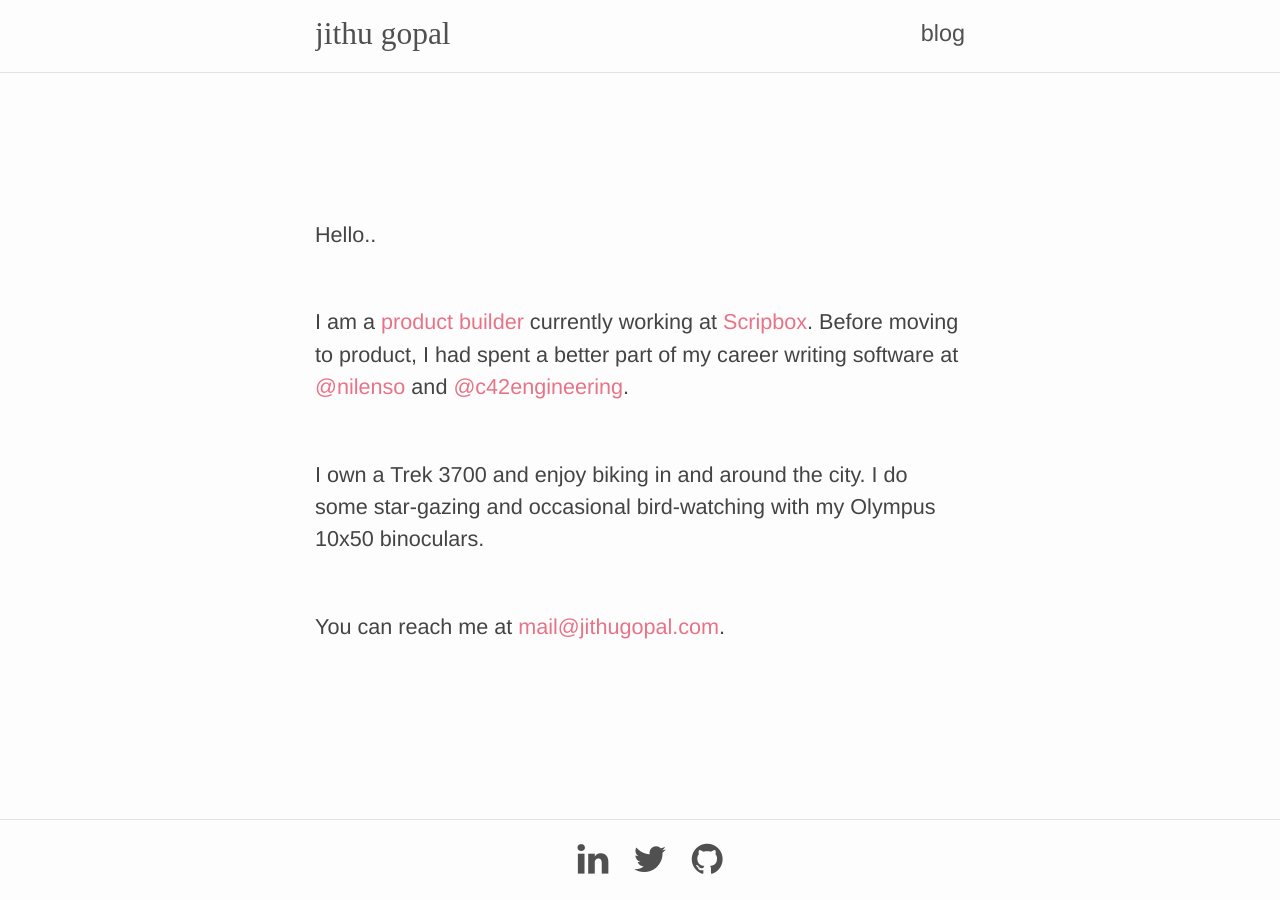
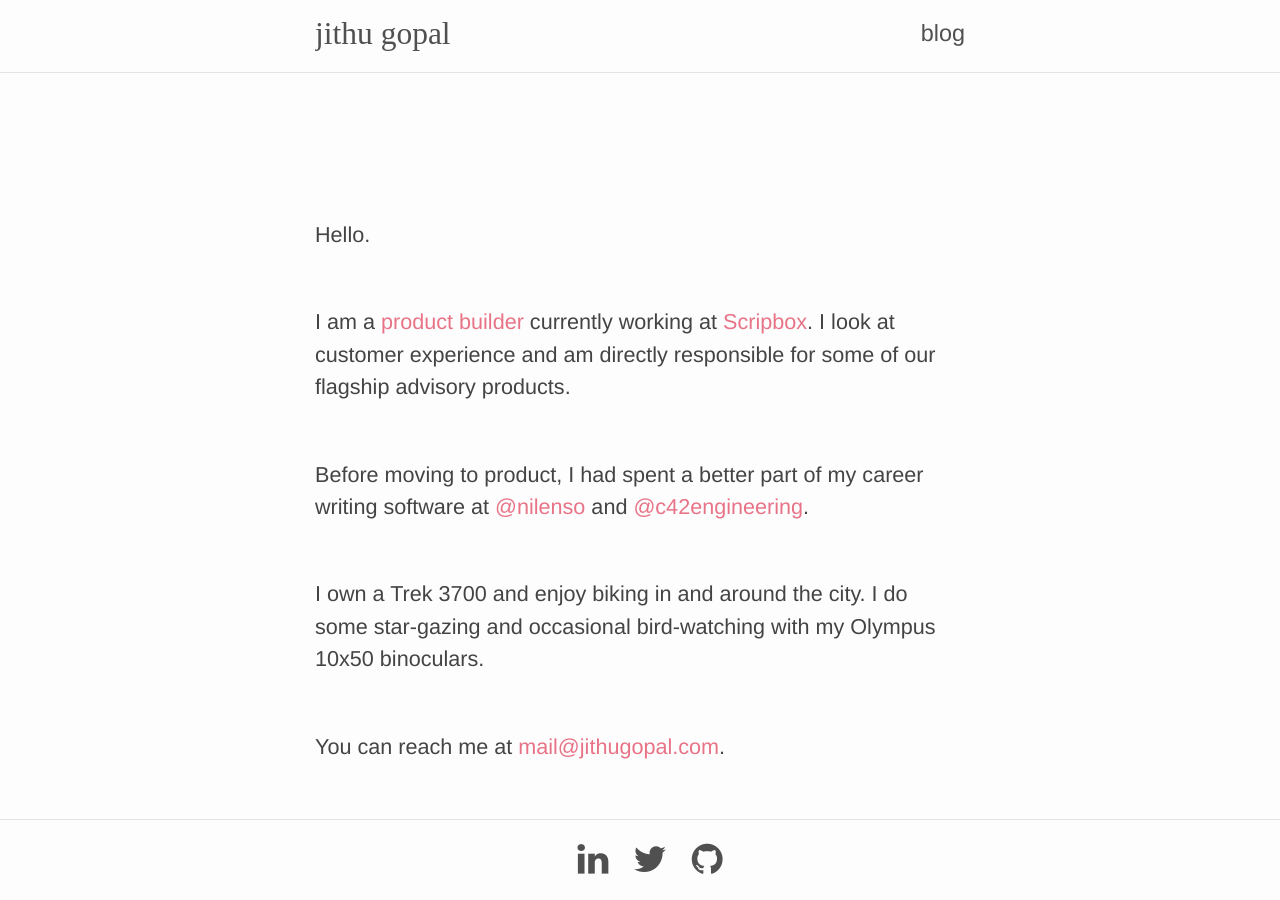
Before and after one commit to jithugopal/jithugopal.github.com, a Jekyll site: the page built from index.html, in a window 1280 px wide. Built offline with Jekyll 4.4.1, drawn with Linux system fonts in a browser that asks for light colours; nearby versions of some CDN libraries.

Commit message:
Expand bio

```diff
--- a/index.html
+++ b/index.html
@@ -7,8 +7,13 @@
 ---
 
 <div class="about">
-  <p>Hello..</p>
-  <p>I am a <a href="https://www.linkedin.com/in/jithu-gopal-842119b/" target="_blank">product builder</a> currently working at <a href="https://scripbox.com" target="_blank">Scripbox</a>. Before moving to product, I had spent a better part of my career writing software at <a href="https://twitter.com/nilenso" target="_blank">@nilenso</a> and <a href="https://twitter.com/c42engineering" target="_blank">@c42engineering</a>.</p>
+  <p>Hello.</p>
+
+  <p>I am a <a href="https://www.linkedin.com/in/jithu-gopal-842119b/" target="_blank">product builder</a> currently working at <a href="https://scripbox.com" target="_blank">Scripbox</a>. I look at customer experience and am directly responsible for some of our flagship advisory products. </p>
+
+  <p>Before moving to product, I had spent a better part of my career writing software at <a href="https://twitter.com/nilenso" target="_blank">@nilenso</a> and <a href="https://twitter.com/c42engineering" target="_blank">@c42engineering</a>.</p>
+
   <p>I own a Trek 3700 and enjoy biking in and around the city. I do some star-gazing and occasional bird-watching with my Olympus 10x50 binoculars.
+
   <p>You can reach me at <a href="mailto:mail@jithugopal.com">mail@jithugopal.com</a>.</p>
 </div>
```
